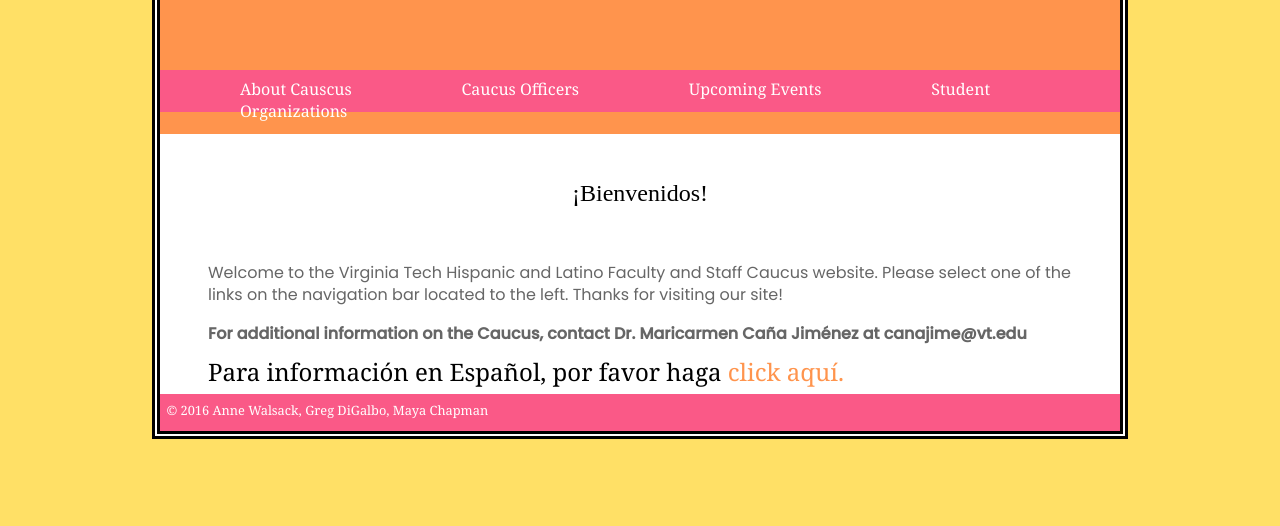
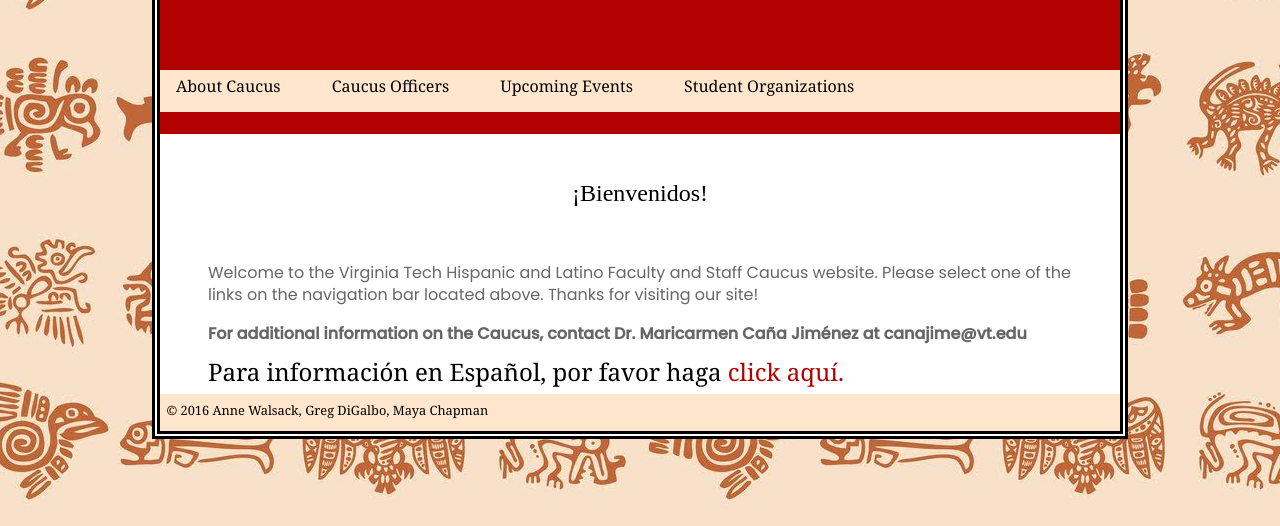
Before and after one commit to GregDigalbo/clientwebsite, a plain HTML site: page index.html in a window 1280 px wide. Shown: the part 274-800 px from the top of the page. Drawn offline with Linux system fonts and the light colour scheme; a web font is replaced by a local one.

Commit message:
DLFLKJGDFLKJSZFGHKLZJF

```diff
--- a/hlfs.css
+++ b/hlfs.css
@@ -4,7 +4,7 @@
 header, section, footer, aside, nav, article, figure, figcaption {display: block;}
 
 body {color: #666666;
-background-color: #ffe066;
+background-image: url(pattern.jpeg);
 background-position: center;
 font-family: Georgia, Times, serif;
 line-height: 1.4em;
@@ -16,7 +16,7 @@ border: .5em double #000000;
 background-color: white;}
 
 header {height: 40%;
-background-color:#ff944d;}
+background-color: #b30000;}
 
 h1 {font-family: 'Inknut Antiqua', serif;
 text-align: center;
@@ -28,17 +28,17 @@ margin: 0em;
 padding-top: 10%;}
 
 nav, footer {clear: both;
-color: #ffffff;
-background-color: #FA5987;
+color: black;
+background-color: #ffe6cc;
 height: 13%;}
 
 nav ul {margin: 0em;
-padding: .5em 0em .5em 5em;}
+padding: .3em .3em .5em 1em;}
 
 nav li {display: inline;
-margin-right: 12%;}
+margin-right: 5%;}
 
-nav li a {color: #ffffff;}
+nav li a {color: black;}
 
 article {clear: both;
 overflow: auto;
@@ -53,7 +53,7 @@ padding: 5px;
 margin: 20px;
 border: 5px solid black;}
 
-a {color: #ff944d;
+a {color: #b30000;
 text-decoration: none;}
 
 h1, h2, h3 {font-weight: normal;}
@@ -73,7 +73,7 @@ padding-bottom: .5%;
 color: black;}
 
 h3 {margin: 0em 0em .5em 0em;
-color: #ff944d;
+color: #b30000;
 padding-left: 5%;}
 
 p {padding-right: 5%;
--- a/index.html
+++ b/index.html
@@ -12,7 +12,7 @@
     <h1>Hispanic and Latino Faculty <br/><br/>and Staff Caucus</h1>
     <nav>
       <ul>
-          <li><a href="about.html">About Causcus</a></li>
+          <li><a href="about.html">About Caucus</a></li>
         <li><a href="officers.html">Caucus Officers</a></li>
         <li><a href="events.html">Upcoming Events</a></li>
         <li><a href="organizations.html">Student Organizations</a></li>
@@ -24,7 +24,7 @@
 <body>
 <h1 class="sub">&iexcl;Bienvenidos!</h1>
 
-<p>Welcome to the Virginia Tech Hispanic and Latino Faculty and Staff Caucus website. Please select one of the links on the navigation bar located to the left. Thanks for visiting our site!<p>
+<p>Welcome to the Virginia Tech Hispanic and Latino Faculty and Staff Caucus website. Please select one of the links on the navigation bar located above. Thanks for visiting our site!</p>
 
   <p><b>For additional information on the Caucus, contact Dr. Maricarmen Ca&ntilde;a Jim&eacute;nez at canajime@vt.edu</b></p>
 
```
Also changed, not shown: colors.jpg (added), pattern.jpeg (added), 1 other file.
